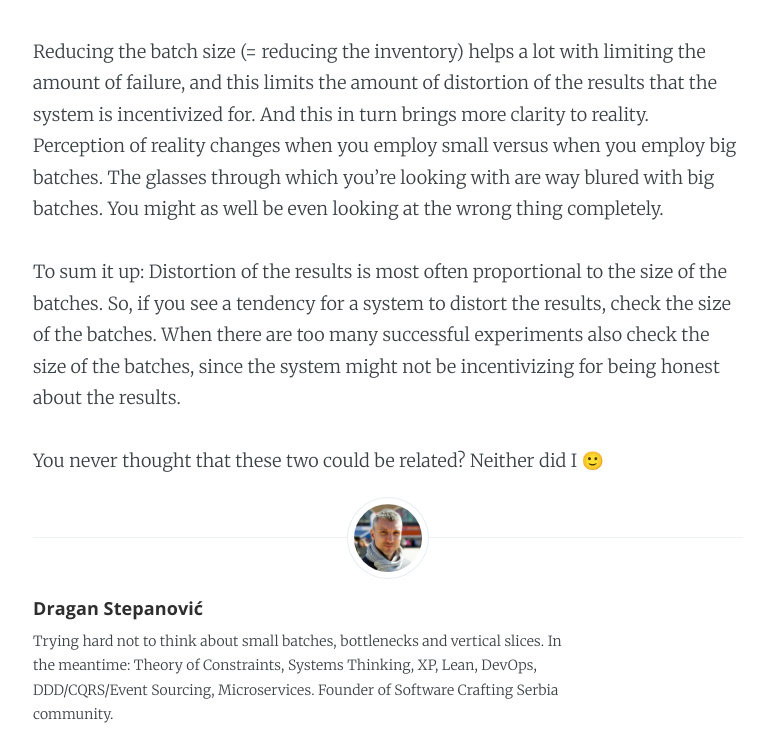
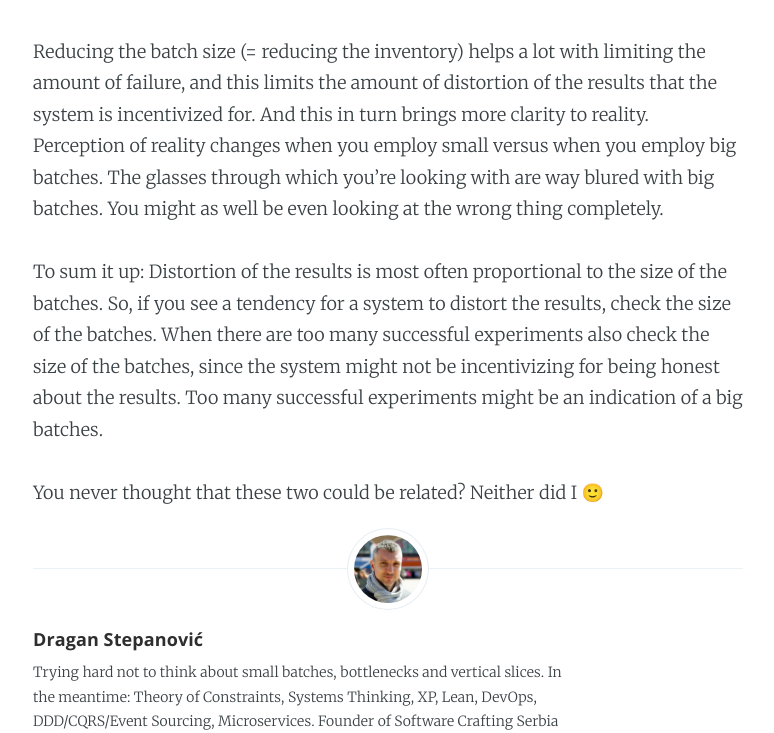
Before and after one commit to dragan-stepanovic/dragan-stepanovic.github.io, a Jekyll site: the page built from _posts/2020-06-09-big-batches-reality-distortion.md, in a window 1280 px wide and 900 px high, scrolled down 1305 px, cut to the strip 0-733 px from the top of the window. Shown: the whole strip, without its empty margins (252-1026 px from the left). Built offline with Jekyll 4.4.1, drawn with Linux system fonts in a browser that asks for light colours; some of the changed text lies outside the part shown.

Commit message:
Update 2020-06-09-big-batches-reality-distortion.md

```diff
--- a/_posts/2020-06-09-big-batches-reality-distortion.md
+++ b/_posts/2020-06-09-big-batches-reality-distortion.md
@@ -25,6 +25,6 @@
 Reducing the batch size (= reducing the inventory) helps a lot with limiting the amount of failure, and this limits the amount of distortion of the results that the system is incentivized for. And this in turn brings more clarity to reality.
 Perception of reality changes when you employ small versus when you employ big batches. The glasses through which you're looking with are way blured with big batches. You might as well be even looking at the wrong thing completely.
 
-To sum it up: Distortion of the results is most often proportional to the size of the batches. So, if you see a tendency for a system to distort the results, check the size of the batches. When there are too many successful experiments also check the size of the batches, since the system might not be incentivizing for being honest about the results.
+To sum it up: Distortion of the results is most often proportional to the size of the batches. So, if you see a tendency for a system to distort the results, check the size of the batches. When there are too many successful experiments also check the size of the batches, since the system might not be incentivizing for being honest about the results. Too many successful experiments might be an indication of a big batches.
 
 You never thought that these two could be related? Neither did I 🙂
```
Also changed, not shown: other parts of _posts/2020-06-09-big-batches-reality-distortion.md (+1 -1 lines).
